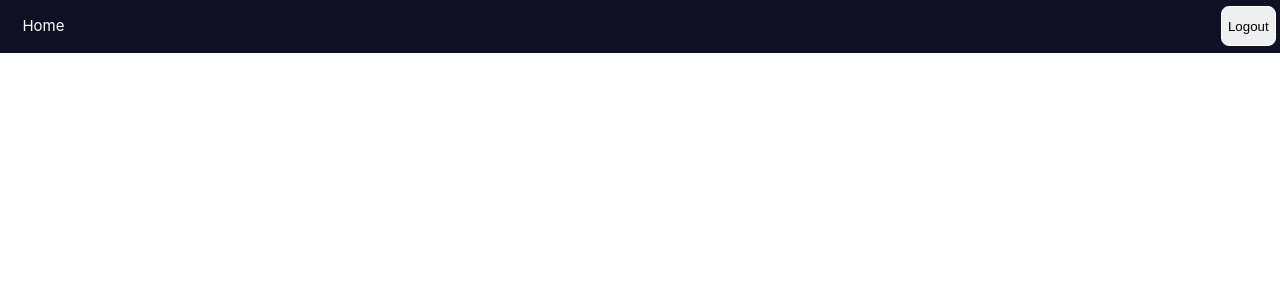
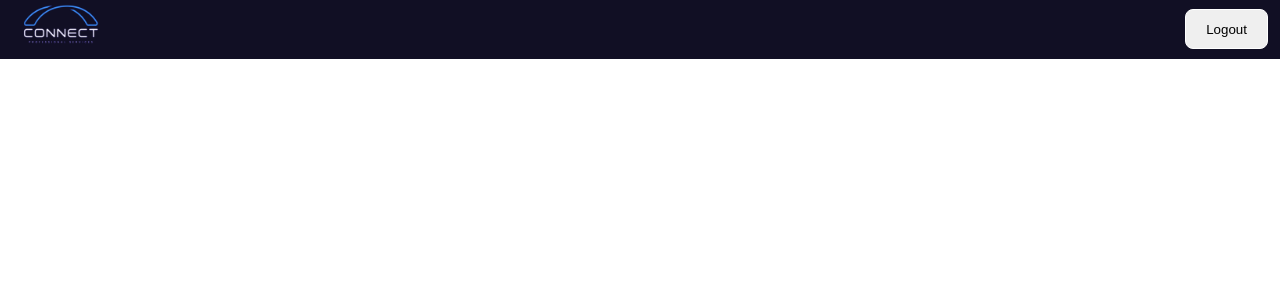
Before and after one commit to MahmoudAliKhider/vueTask, a Vue app in the folder client/: page / in a window 1280 px wide. Shown: the top 300 px of the page. Built offline with nearby package versions, Linux system fonts and the light colour scheme; sample sign-in values are in the browser's storage.

Commit message:
update login and register and navbar

```diff
--- a/client/src/App.vue
+++ b/client/src/App.vue
@@ -16,7 +16,7 @@ if (!isLoggedIn.value || undefined) {
 
 <template>
 <div>
-   <Header :isLoggedIn="isLoggedIn" />
+   <!-- <Header :isLoggedIn="isLoggedIn" /> -->
     <RouterView />
   </div>
 </template>
--- a/client/src/components/Header.vue
+++ b/client/src/components/Header.vue
@@ -2,7 +2,9 @@
   <header v-if="isLoggedIn">
     <div class="wrapper">
       <nav >
-        <RouterLink to="/">Home</RouterLink>
+        <RouterLink to="/">
+        <img src="../assets/images/conn.png" alt="logo" />
+        </RouterLink>
         <div class="right">
         <button @click="logout">Logout</button>
         </div>
@@ -30,36 +32,40 @@ const logout = () => {
 header {
   background-color: #110F24;
   color: white;
-  padding: .4rem;
+  /* padding: .2rem; */
   width: 100%;
 }
 
-.wrapper {
-  display: flex;
-  align-items: center;
-  justify-content: space-between;
-}
 .right{
-    display: flex;
-    margin-left: 150%;
-
+   position: relative;
+   left: 140%;
+   display: flex;
 }
 .right button{
     border: 1px solid #fff;
     border-radius: 8px;
+    height: 40px;
+    padding: 0px 20px;
+    cursor: pointer;
 }
 nav {
   display: flex;
   width: 60%;
+  align-items: center;
+  margin-left: 20px;
 }
 
+nav img{
+  width: 90px;
+}
 nav a {
   color: white;
   text-decoration: none;
-  padding: 0.5rem 1rem;
 }
 
-nav a:hover {
-  background-color: #555;
-}
+/* nav a:hover {
+  background-color: #fff;
+  color: #110F24;
+  border-radius: 30px;
+} */
 </style>
--- a/client/src/views/HomeView.vue
+++ b/client/src/views/HomeView.vue
@@ -1,6 +1,15 @@
 <script setup>
+import Header from '../components/Header.vue'
+
 </script>
 
 <template>
+    <div class="container">
+        <div class="header">
+            <Header />
+        </div>
+        <div>
 
+        </div>
+    </div>
 </template>
--- a/client/src/views/Login.vue
+++ b/client/src/views/Login.vue
@@ -66,7 +66,6 @@ const login = async () => {
     if (response.data && response.data.token) {
       localStorage.setItem('token', response.data.token)
       router.push('/');
-      window.alert('Login successful');
     } else {
       console.error(response.data);
       window.alert(`${response.data}`)
--- a/client/src/views/Register.vue
+++ b/client/src/views/Register.vue
@@ -74,7 +74,6 @@ const register = async () => {
     if (response.data && response.data.token) {
       localStorage.setItem('token', response.data.token)
       router.push('/');
-      window.alert('register successful');
     } else {
       console.error(response.data);
       window.alert(`${response.data}`)
@@ -93,7 +92,7 @@ const register = async () => {
 .login-container {
   background-color: #B1B1C6;
   width: 100%;
-  padding: 80px;
+  padding: 50px;
 }
 
 .container {
```
